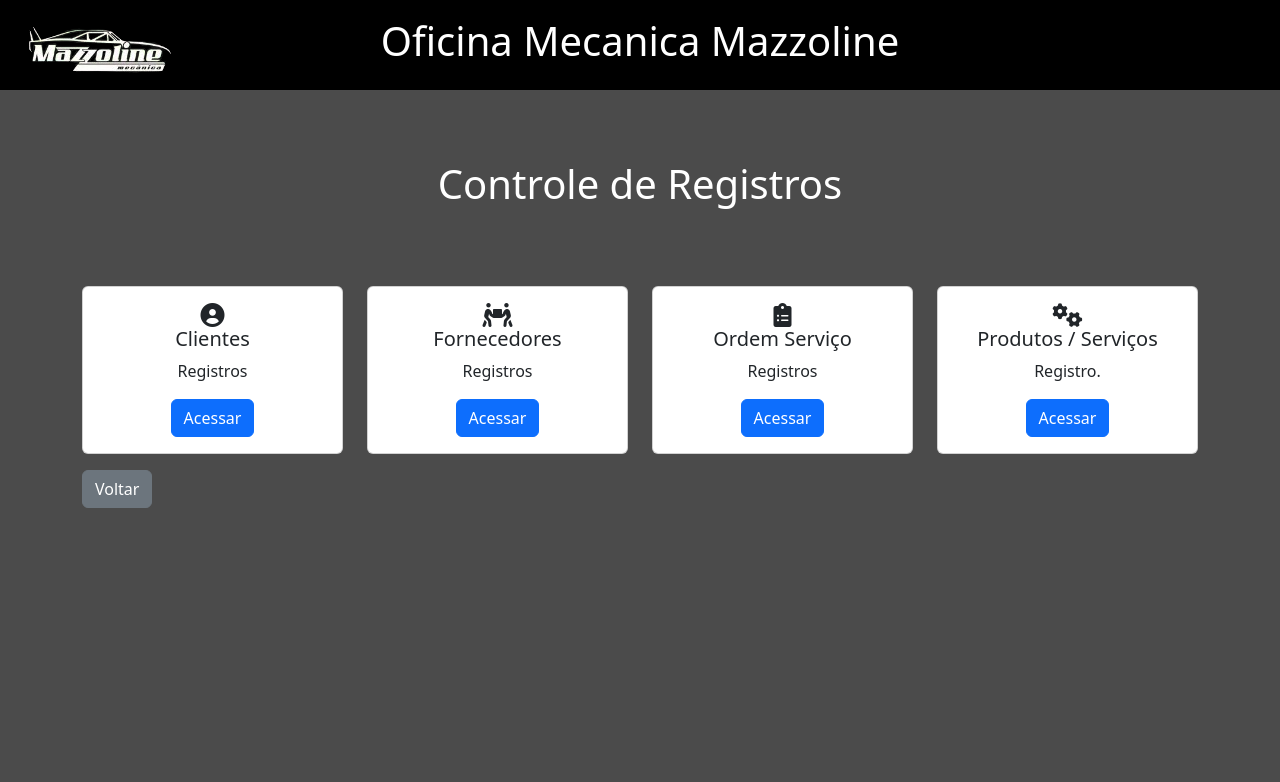
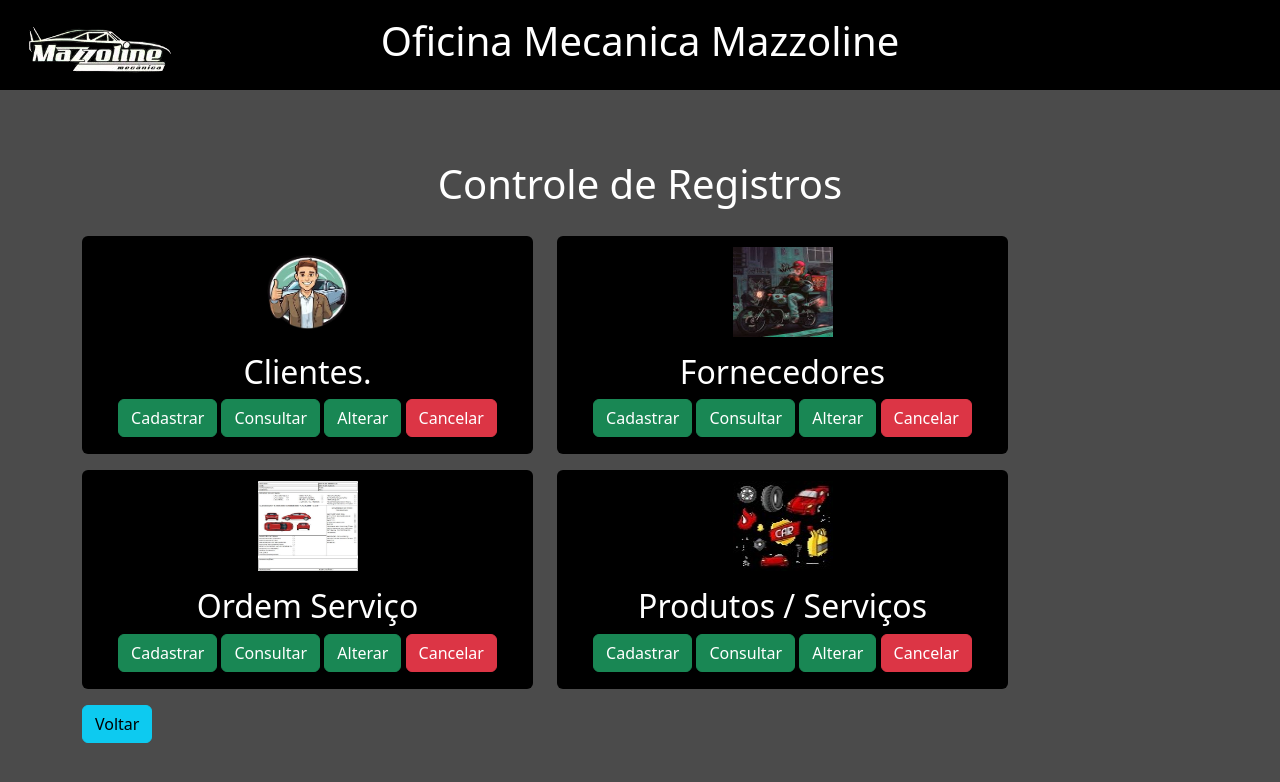
Before and after one commit to RogerioSenac/Projeto-Oficina-Mazzoline, a PHP site: page /views/DashAcessoGeral.php in a window 1280 px wide. Shown: the top 782 px of the page. Run offline with PHP 8.4, Linux system fonts and the light colour scheme.

Commit message:
refacture.rogerio - dashacesso.php

```diff
--- a/assets/css/estilos.css
+++ b/assets/css/estilos.css
@@ -59,7 +59,7 @@ nav {
 
 nav a {
     text-decoration: none;
-    border: 1px solid rgb(73, 73, 73);
+    border: 1px solid #494949;
     border-radius: 50px;
     padding: 10px 60px;
     color: white;
--- a/assets/css/styleOS.css
+++ b/assets/css/styleOS.css
@@ -5,11 +5,25 @@ body{
 /*tela ce acesso geral Ordem Serviço*/
 .etiqueta{
     text-align: center; /*alinhamento do texto*/
-    padding-top: 50px; /* espaçamento do teto*/
+    padding-top: 50px; /* espaçamento do teto*/5
     padding-bottom: 50px; /*espaçamento do footer*/
+}
+
+.card{
+    background-color: black;
+    color: white;
 }
 
 .card:hover{
     transform: scale(1.05);
     box-shadow: 1px 1px 20px white
 }
+
+.card-img-top{
+    padding-top: 10px;
+    display: flex;
+    position: relative;
+    align-self: center;
+    height: 100px;
+    width: 100px;
+}
--- a/views/DashAcessoGeral.php
+++ b/views/DashAcessoGeral.php
@@ -25,54 +25,66 @@ include("../includes/headerbd.php")
     <div class="container">
         <div class="row">
             <!-- Card 1 -->
-            <div class="col-md-3 mb-3">
+            <div class="col-md-5 mb-3">
                 <div class="card text-center">
+                <img class="card-img-top" src="../assets/img/cliente.png">
                     <div class="card-body">
-                        <i class="fa-xl fa-solid fa-circle-user"></i>
-                        <h5 class="card-title">Clientes</h5>
-                        <p class="card-text">Registros</p>
-                        <a href="../views/DashAcessoCliente.php" class="btn btn-primary">Acessar</a>
+                        <!-- <i class="fa-xl fa-solid fa-people-carry-box"></i> -->
+                        <h2 class="card-text">Clientes.</h2>
+                        <a href="./views/cadAluno.php" class="btn btn-success">Cadastrar</a>
+                        <a href="./views/listAluno.php" class="btn btn-success">Consultar</a>
+                        <a href="./views/listAluno.php" class="btn btn-success">Alterar</a>
+                        <a href="./views/listAluno.php" class="btn btn-danger">Cancelar</a>
                     </div>
                 </div>
             </div>
 
             <!-- Card 2 -->
-            <div class="col-md-3 mb-3">
+            <div class="col-md-5 mb-3">
                 <div class="card text-center">
+                    <img class="card-img-top" src="../assets/img/entregador.jpg">
                     <div class="card-body">
-                        <i class="fa-xl fa-solid fa-people-carry-box"></i>
-                        <h5 class="card-title">Fornecedores</h5>
-                        <p class="card-text">Registros</p>
-                        <a href="../views/DashAcessoFornecedor.php" class="btn btn-primary">Acessar</a>
+                        <!-- <i class="fa-xl fa-solid fa-people-carry-box"></i> -->
+                        <h2 class="card-title">Fornecedores</h2>
+                        <a href="./views/cadAluno.php" class="btn btn-success">Cadastrar</a>
+                        <a href="./views/listAluno.php" class="btn btn-success">Consultar</a>
+                        <a href="./views/listAluno.php" class="btn btn-success">Alterar</a>
+                        <a href="./views/listAluno.php" class="btn btn-danger">Cancelar</a>
                     </div>
                 </div>
             </div>
 
             <!-- Card 3 -->
-            <div class="col-md-3 mb-3">
+            <div class="col-md-5 mb-3">
                 <div class="card text-center">
+                    <img class="card-img-top" src="../assets/img/checklist.jpg">
                     <div class="card-body">
-                        <i class="fa-xl fa-solid fa-clipboard-list"></i>
-                        <h5 class="card-title">Ordem Serviço</h5>
-                        <p class="card-text">Registros</p>
-                        <a href="../views/DashAcessoOrdem_Servico.php" class="btn btn-primary">Acessar</a>
+                        <!-- <i class="fa-xl fa-solid fa-clipboard-list"></i> -->
+                        <h2 class="card-title">Ordem Serviço</h2>
+                        <a href="./views/cadAluno.php" class="btn btn-success">Cadastrar</a>
+                        <a href="./views/listAluno.php" class="btn btn-success">Consultar</a>
+                        <a href="./views/listAluno.php" class="btn btn-success">Alterar</a>
+                        <a href="./views/listAluno.php" class="btn btn-danger">Cancelar</a>
                     </div>
                 </div>
             </div>
 
             <!-- Card 4 -->
-            <div class="col-md-3 mb-3">
+            <div class="col-md-5 mb-3">
                 <div class="card text-center">
+                    <img class="card-img-top" src="../assets/img/servico.jpg">
                     <div class="card-body">
-                        <i class="fa-xl fa-sharp-duotone fa-solid fa-gears"></i>
-                        <h5 class="card-title">Produtos / Serviços</h5>
-                        <p class="card-text">Registro.</p>
-                        <a href="../views/DashAcessoProd_Serv.php" class="btn btn-primary">Acessar</a>
+                        <!-- <i class="fa-xl fa-sharp-duotone fa-solid fa-gears"></i> -->
+                        <h2 class="card-title">Produtos / Serviços</h2>
+                        <a href="./views/cadAluno.php" class="btn btn-success">Cadastrar</a>
+                        <a href="./views/listAluno.php" class="btn btn-success">Consultar</a>
+                        <a href="./views/listAluno.php" class="btn btn-success">Alterar</a>
+                        <a href="./views/listAluno.php" class="btn btn-danger">Cancelar</a>
                     </div>
                 </div>
             </div>
         </div>
-        <a href="../views/DashAcessoGeral.php" class="btn btn-secondary">Voltar</a>
+        <a href="../views/DashAcessoGeral.php" class="btn btn-info">Voltar</a>
     </div>
 
     <script src="https://cdn.jsdelivr.net/npm/bootstrap@5.3.3/dist/js/bootstrap.bundle.min.js"
```
Also changed, not shown: assets/img/checklist.jpg (added), assets/img/cliente.png (added), assets/img/entregador.jpg (added), assets/img/servico.jpg (added).
